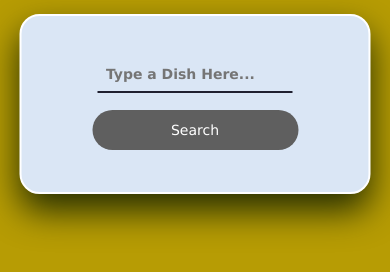
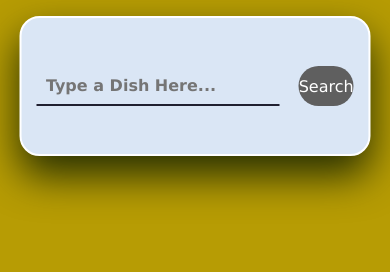
Before and after one commit to parasharr/API_Projects, a plain HTML site: page Recipe/index.html in a window 390 px wide. Drawn offline with Linux system fonts and the light colour scheme.

Commit message:
add to repo

```diff
--- a/Recipe/style.css
+++ b/Recipe/style.css
@@ -143,19 +143,3 @@ h3{
     margin-top: 1.8em;
     color: #202030;
 }
-
-@media (max-width: 500px){
-    .container{
-        font-size: 14px;
-    }
-    .search-container{
-        flex-direction: column !important;
-        flex-wrap: wrap;
-    }
-    .search-container input {
-        width: 195px;
-    }
-    .search-container button {
-        width: 206px;
-    }
-}
```
